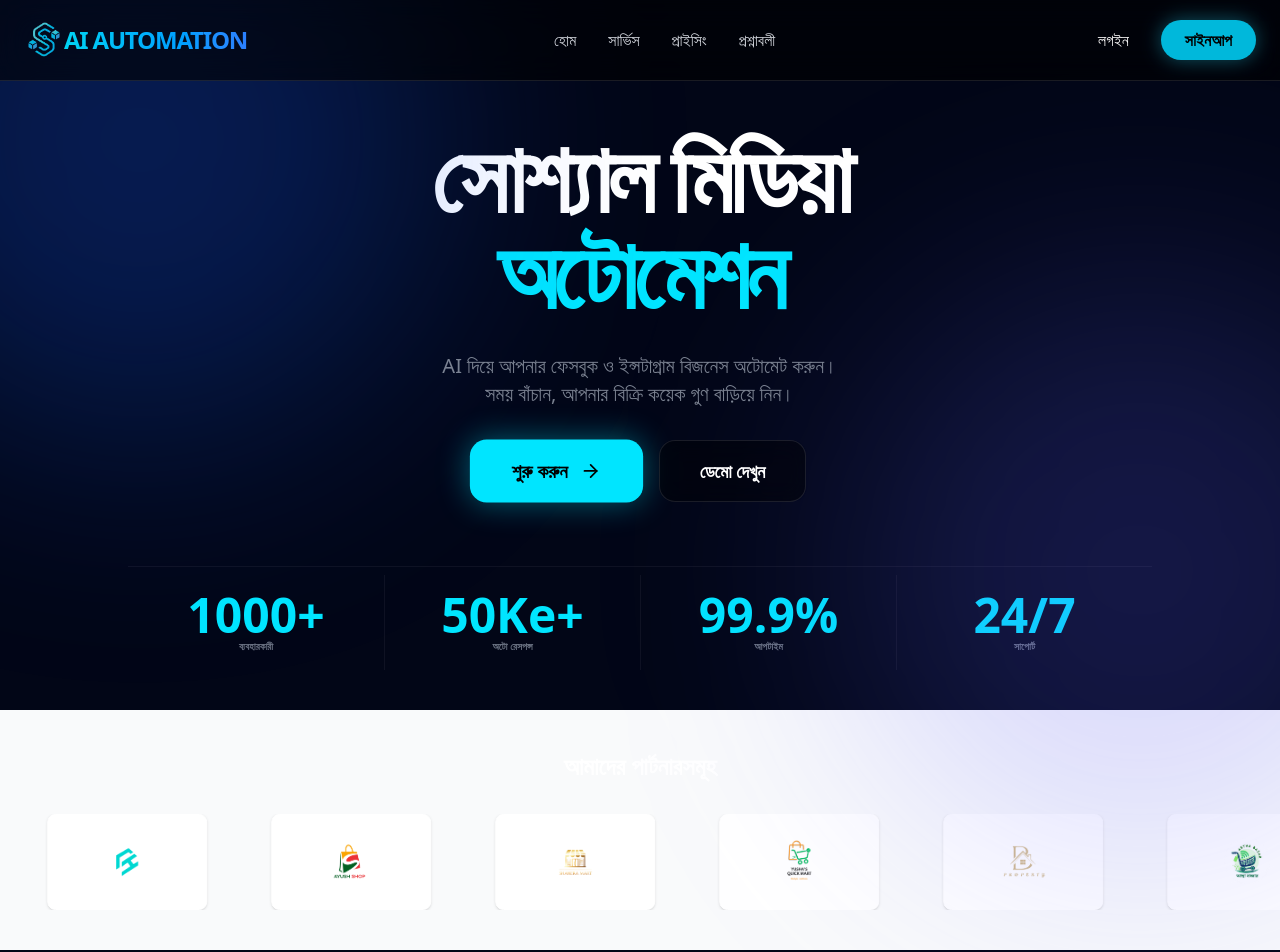
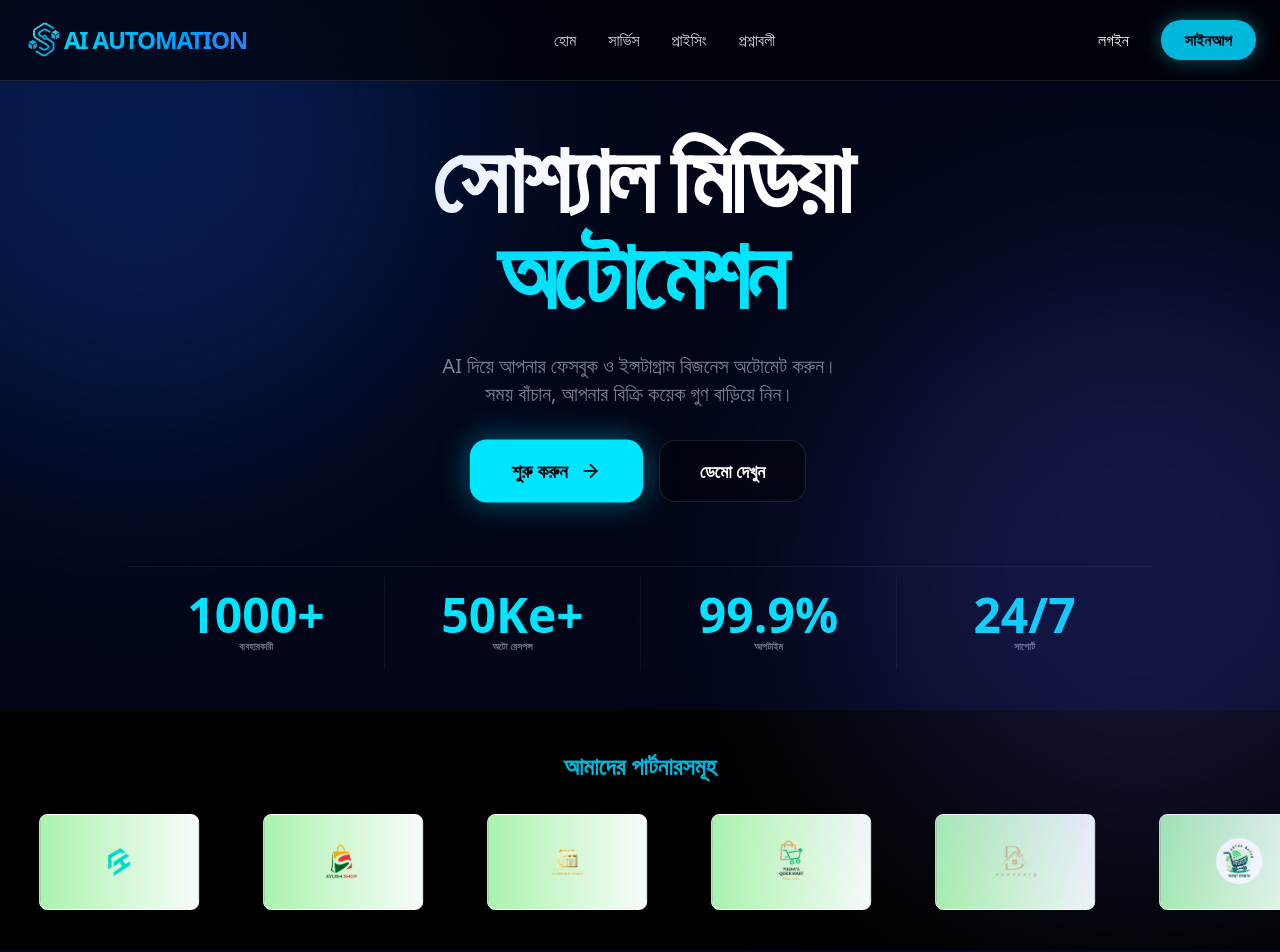
Before and after one commit to mdabdullahm/subnexit-website, a Next.js app: page /landingpage in a window 1280 px wide. Shown: the top 952 px of the page. Built offline with nearby package versions, Linux system fonts and the light colour scheme.

Commit message:
update code

```diff
--- a/Components/LandingPage/Home.jsx
+++ b/Components/LandingPage/Home.jsx
@@ -138,10 +138,14 @@ const HomePage = () => {
     };
 
     const faqData = [
-        { q: "কম্বো প্ল্যানে কি কি সার্ভিস অন্তর্ভুক্ত?", a: "কম্বো প্ল্যানে আপনি আমাদের সবগুলো প্রিমিয়াম সার্ভিস একসাথে পাবেন। এর মধ্যে রয়েছে ফেসবুক ও ইন্সটাগ্রামের জন্য অটোমেটিক কমেন্ট রিপ্লাই, মেসেজ রিপ্লাই, ছবি ও রিল পোস্ট শিডিউলিং। এটি মূলত বড় ব্যবসার জন্য সময় সাশ্রয়ী একটি সমাধান।" },
-        { q: "আলাদা আলাদা সেকশন নেওয়ার চেয়ে কম্বো কত সাশ্রয়ী হবে?", a: "আপনি যদি প্রতিটি সার্ভিস আলাদাভাবে কিনেন তবে খরচ প্রায় ২০% বেশি হবে। কম্বো প্ল্যানটি এমনভাবে সাজানো হয়েছে যাতে গ্রাহকরা একটি নির্দিষ্ট সাশ্রয়ী মূল্যে সব ধরনের অটোমেশন সুবিধা উপভোগ করতে পারেন।" },
-        { q: "আমি কি পরে প্ল্যান আপডেট করতে পারবো?", a: "জি অবশ্যই! আপনি যেকোনো সময় আপনার বর্তমান প্ল্যান থেকে উচ্চতর প্ল্যানে মাইগ্রেট করতে পারবেন। আমাদের ড্যাশবোর্ড থেকে খুব সহজেই এটি করা সম্ভব অথবা আমাদের সাপোর্ট টিমের সাহায্য নিতে পারেন।" },
-        { q: "এন্টারপ্রাইজ প্ল্যানে কী কী পাওয়া যায়?", a: "এন্টারপ্রাইজ প্ল্যানটি মূলত বড় এজেন্সির জন্য। এতে আপনি আনলিমিটেড মেসেজ ও কমেন্ট প্রোসেসিং সুবিধা পাবেন। এছাড়া আপনার বিজনেসের জন্য কাস্টম এআই মডেল এবং একজন ডেডিকেটেড সাপোর্ট ম্যানেজার নিয়োগ দেওয়া হবে।" }
+        { q: "এই সার্ভিসের প্রাইস একটু বেশি কেন?", a: "আমরা সাধারণ ফ্রি টুল বা লো-কোয়ালিটি জেনারেটর ব্যবহার করি না। আমরা Sora 2 এবং GPT-5.1 এর মতো লেটেস্ট মডেল ব্যবহার করি।" },
+        { q: "ভিডিওর ডিউরেশন কতটুকু হবে?", a: "স্ট্যান্ডার্ড প্ল্যানে প্রতিটি ভিডিওর দৈর্ঘ্য হবে ১৫ সেকেন্ড, যা রিলস বা শর্টসের জন্য আদর্শ এবং ভাইরাল হওয়ার সম্ভাবনা সবচেয়ে বেশি থাকে।" },
+        { q: "এই ভিডিওগুলো কি মনিটাইজেশনের জন্য ব্যবহার করা যাবে?", a: "হ্যাঁ, ১০০%। Sora 2 দিয়ে বানানো ভিডিওগুলো সম্পূর্ণ ইউনিক এবং কপিরাইট ফ্রি। আপনি ফেসবুক, ইউটিউব বা ইনস্টাগ্রাম—যেকোনো প্ল্যাটফর্মে মনিটাইজেশনের জন্য এগুলো নিশ্চিন্তে ব্যবহার করতে পারেন।" },
+        { q: "এই রিলগুলো থেকে আমি কীভাবে আয় করতে পারব?", a: "আপনার ফেসবুক পেজ বা ইউটিউব চ্যানেল যদি মনিটাইজড থাকে, তবে এই ভিডিওগুলো থেকে আপনি সরাসরি আয় করতে পারবেন। সবচেয়ে বড় সুবিধা হলো, আমরা আপনার জন্য ইংরেজিতে (English) ভিডিও তৈরি করে দিতে পারি। এতে আপনার কন্টেন্ট গ্লোবাল অডিয়েন্সের কাছে পৌঁছাবে। আর লোকাল ভিউয়ের চেয়ে বিদেশি ভিউতে ইনকাম (CPM) অনেক বেশি হয়, তাই আপনার আয়ের সুযোগও বহুগুণ বেড়ে যাবে।" },
+        { q: "আমি কি পোস্ট হওয়ার আগে ভিডিও দেখতে পারব?", a: " হ্যাঁ, এটি আপনার ইচ্ছার ওপর নির্ভর করে। আমরা দুটি অপশন দিই: অপশন ১: আমরা সরাসরি শিডিউল অনুযায়ী অটো পোস্ট করে দেব। অপশন ২: আমরা ভিডিও লিংক এবং ক্যাপশন আপনার Google Sheet-এ দিয়ে দেব, আপনি  চেক করে ম্যানুয়ালি পোস্ট করবেন।" },
+        { q: "ফেসবুক ও ইউটিউব ছাড়া অন্য প্ল্যাটফর্মে দেওয়া যাবে কি?", a: " হ্যাঁ, অন্য কোনো প্ল্যাটফর্মের প্রয়োজন হলে Enterprise Plan-এ যোগাযোগ করতে পারেন।" },
+        { q: "পেজ/ইউটিউব একসেস লাগবে?", a: "  হ্যাঁ। অটো পোস্ট করতে একসেস লাগবে। তবে আপনি যদি ম্যানুয়ালি পোস্ট করেন তাইলে কোনো একসেস লাগবে না।" },
+        { q: "ভিডিওগুলো কি অন্য কোথাও পোস্ট করতে পারব?", a: "  হ্যাঁ। এগুলো আপনারই ভিডিও। আপনি যেখানে যেভাবে ইচ্ছা ব্যবহার করতে পারেন।" }
     ];
     const current = contentData[activeTab];
 
@@ -190,9 +194,9 @@ const HomePage = () => {
                 </div>
             </section>
             {/* logo section */}
-            <section className="py-10 bg-gray-50 overflow-hidden">
+            <section className="py-10 bg-black overflow-hidden">
       <div className="container mx-auto px-4 mb-8 text-center">
-        <h2 className="text-2xl font-bold">আমাদের পার্টনারসমূহ</h2>
+        <h2 className="text-2xl font-bold text-cyan-500">আমাদের পার্টনারসমূহ</h2>
       </div>
 
       {/* স্লাইডার কন্টেইনার */}
@@ -211,7 +215,7 @@ const HomePage = () => {
           {duplicatedLogos.map((logo, index) => (
             <motion.div
               key={index}
-              className="mx-8 w-40 h-24 flex items-center justify-center bg-white rounded-lg shadow-sm border p-4 cursor-pointer"
+              className="mx-8 w-40 h-24 flex items-center justify-center bg-gradient-to-r from-[#AAF2AD] to-[#F7FCF8]  rounded-lg shadow-sm border p-4 cursor-pointer"
               // 3D Animation on Hover
               whileHover={{
                 rotateY: 180,
```
